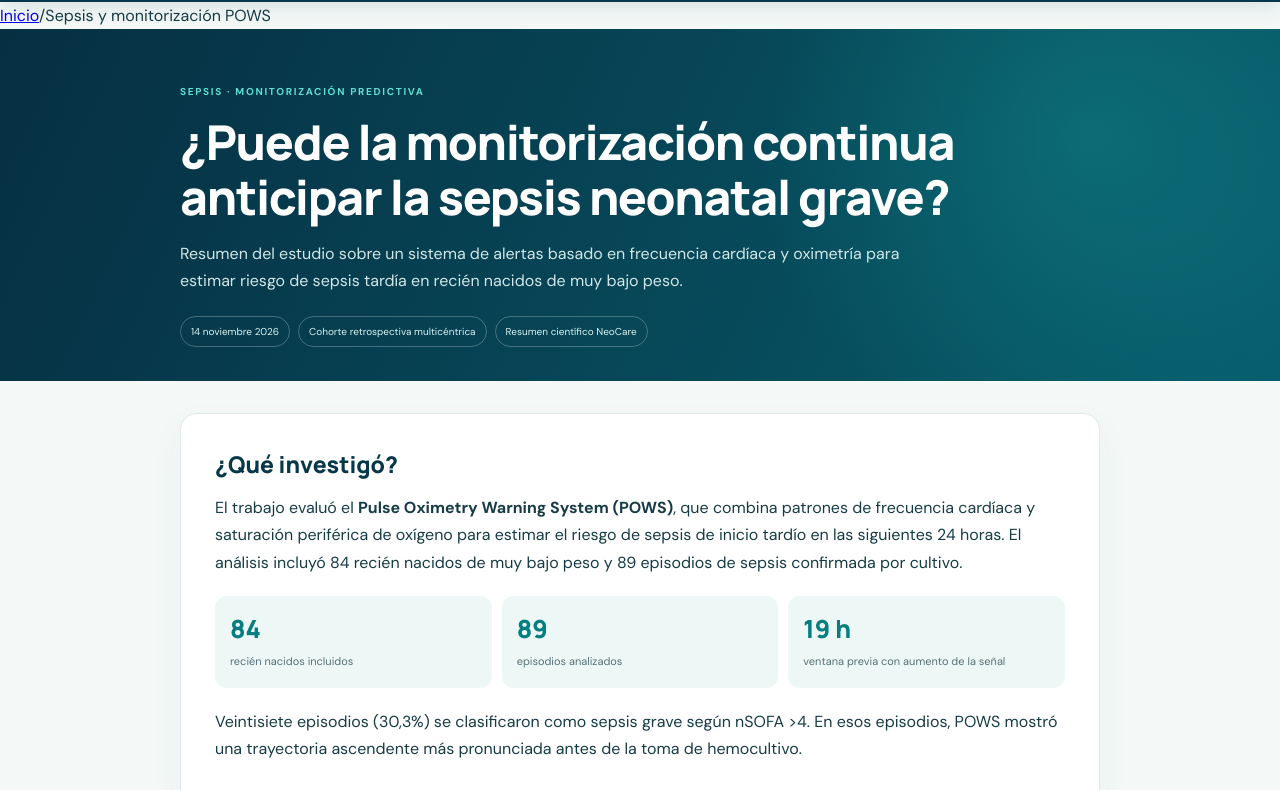
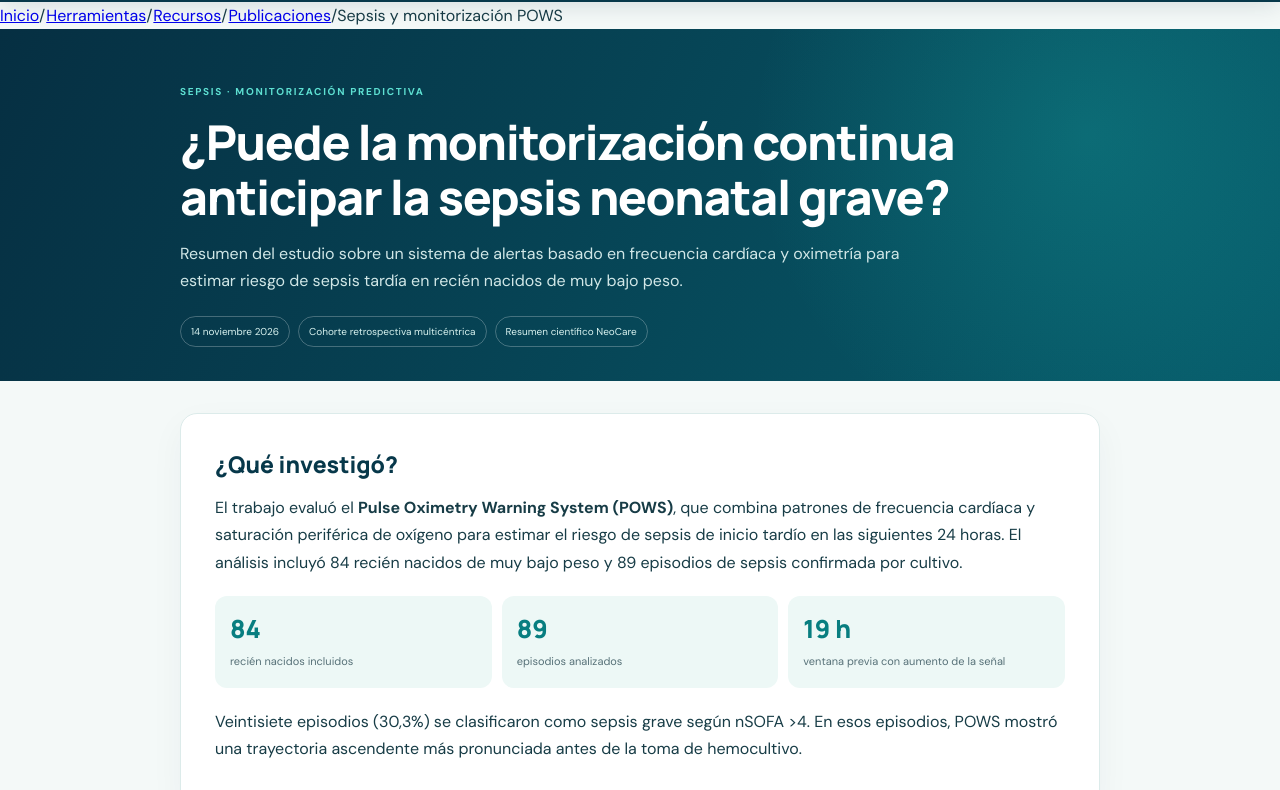
Before and after one commit to qmax75/neocare, a plain HTML site: page resumenes/sepsis-monitorizacion-pows.html in a window 1280 px wide. Shown: the part 107-897 px from the top of the page. Drawn offline with Linux system fonts and the light colour scheme.

Commit message:
Unify NeoCare navigation across content pages

```diff
--- a/resumenes/sepsis-monitorizacion-pows.html
+++ b/resumenes/sepsis-monitorizacion-pows.html
@@ -45,7 +45,7 @@
     <a class="header-favorites" href="../index.html#herramientas">☆ <span>Mis favoritos</span></a>
   </div>
 </header>
-  <nav class="breadcrumbs" aria-label="Ruta de navegación"><a href="../index.html">Inicio</a><span aria-hidden="true">/</span><span aria-current="page">Sepsis y monitorización POWS</span></nav>
+  <nav class="breadcrumbs" aria-label="Ruta de navegación"><a href="../index.html">Inicio</a><span aria-hidden="true">/</span><a href="../index.html#herramientas">Herramientas</a><span aria-hidden="true">/</span><a href="../index.html#recursos">Recursos</a><span aria-hidden="true">/</span><a href="../index.html#boletin">Publicaciones</a><span aria-hidden="true">/</span><span aria-current="page">Sepsis y monitorización POWS</span></nav>
 
 <section class="hero"><div class="wrap"><div class="eyebrow">SEPSIS · MONITORIZACIÓN PREDICTIVA</div><h1>¿Puede la monitorización continua anticipar la sepsis neonatal grave?</h1><p class="dek">Resumen del estudio sobre un sistema de alertas basado en frecuencia cardíaca y oximetría para estimar riesgo de sepsis tardía en recién nacidos de muy bajo peso.</p><div class="meta"><span class="pill">14 noviembre 2026</span><span class="pill">Cohorte retrospectiva multicéntrica</span><span class="pill">Resumen científico NeoCare</span></div></div></section>
 <main id="contenido" class="wrap main">
```
